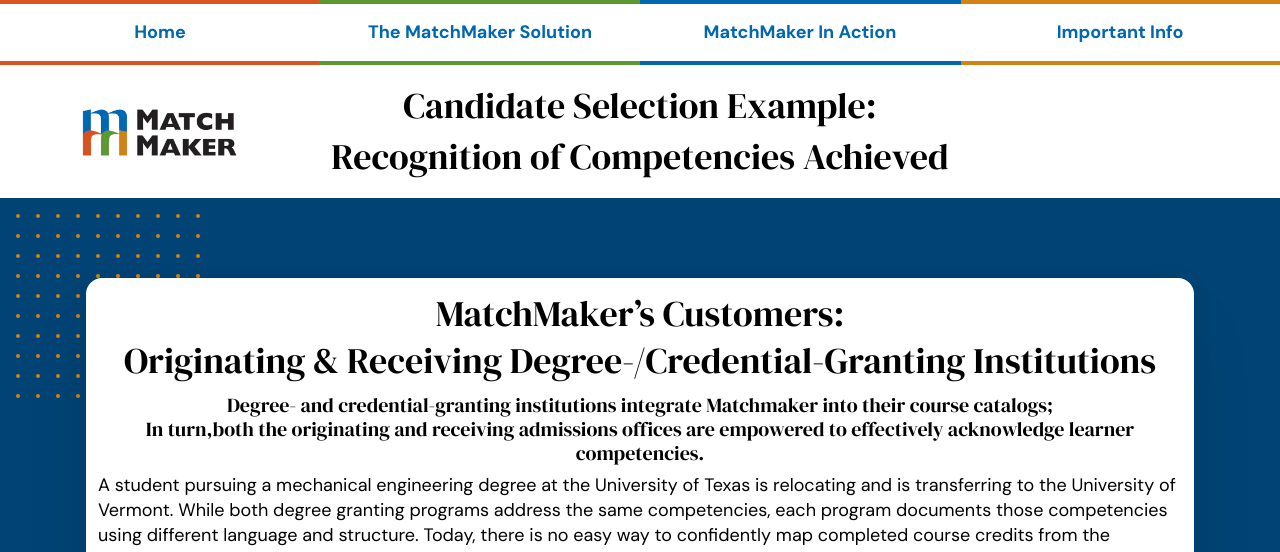
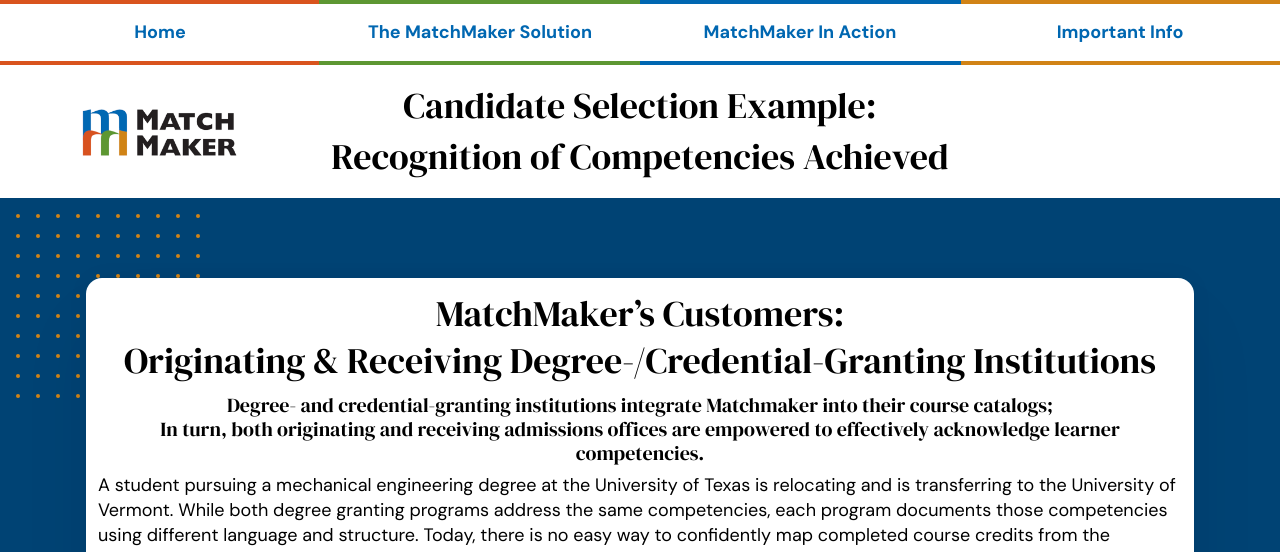
Before and after one commit to matchmakeredlabs/matchmakeredlabs.develop, a Jekyll site: the page built from _Action/4casestudy.md, in a window 1280 px wide. Shown: the top 552 px of the page. Built offline with Jekyll 4.4.1, drawn with Linux system fonts in a browser that asks for light colours.

Commit message:
Update 4casestudy.md

```diff
--- a/_Action/4casestudy.md
+++ b/_Action/4casestudy.md
@@ -6,7 +6,7 @@
 ---
 # MatchMaker's Customers:<br/>Originating & Receiving Degree-/Credential-Granting Institutions
 
-### Degree- and credential-granting institutions integrate Matchmaker into their course catalogs;<br/> In turn,both the originating and receiving admissions offices are empowered to effectively acknowledge learner competencies.
+### Degree- and credential-granting institutions integrate Matchmaker into their course catalogs;<br/> In turn, both originating and receiving admissions offices are empowered to effectively acknowledge learner competencies.
 
 A student pursuing a mechanical engineering degree at the University of Texas is relocating and is transferring to the University of Vermont. While both degree granting programs address the same competencies, each program documents those competencies using different language and structure. Today, there is no easy way to confidently map completed course credits from the University of Texas to credentialing credits that the University of Vermont will accept. *Enter MatchMaker Education Labs:*
 
```
